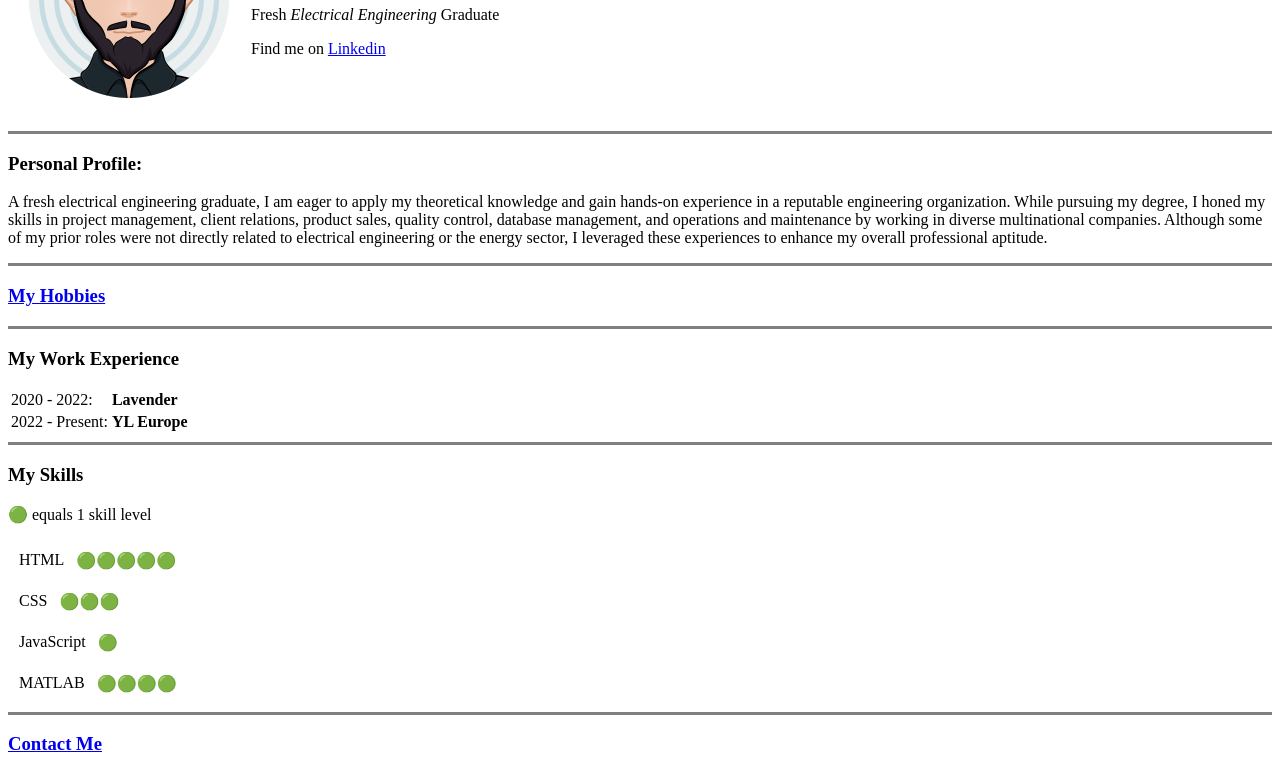
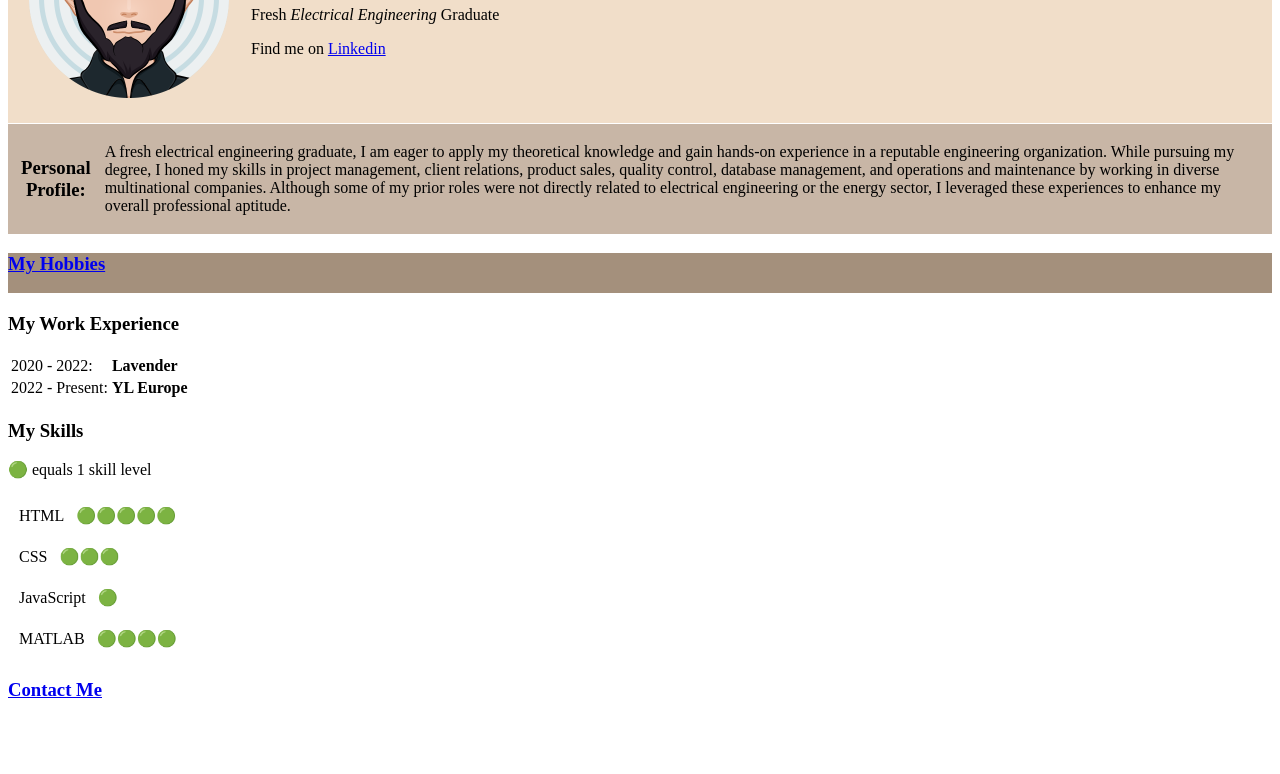
Before and after one commit to DaniaalWeb/cv, a plain HTML site: page index.html in a window 1280 px wide. Shown: the part 131-905 px from the top of the page. After the commit the page ends 851 px from the top, so only its background shows below. Drawn offline with Linux system fonts and the light colour scheme.

Commit message:
Update index.html
- Added CSS

```diff
--- a/index.html
+++ b/index.html
@@ -5,10 +5,26 @@
     <meta charset="UTF-8">
 
     <title>Dan's website🧐</title>
+    <style>
 
+
+hr {
+background-color: white;
+display: block;
+margin-top: 0;
+margin-bottom: 0;
+margin-left: auto;
+margin-right: auto;
+border-style: none;
+border-width: 1px;
+
+}
+    </style>
 </head>
 
 <body>
+
+    <header style="background-color: #F1DEC9";>
         <table cellspacing="20">
             <tr>
                 <td> <img src="images/Dan picture.png" alt="Dan profile picture" width="200px" height="200px"> </td>
@@ -22,20 +38,38 @@
 
             </tr>
         </table>
+        <hr size="3" noshade="">
+    </header>
+    <header style="background-color: #C8B6A6";>
+        <table>
+            <tr>
+                <th>
+                    <h3>Personal Profile:</h3>
+                </th>
+                <td>
+                    <p>A fresh electrical engineering graduate, I am eager to apply my theoretical knowledge and gain
+                        hands-on
+                        experience in a reputable engineering organization. While pursuing my degree, I honed my skills
+                        in project
+                        management, client relations, product sales, quality control, database management, and
+                        operations and
+                        maintenance by working in diverse multinational companies. Although some of my prior roles were
+                        not directly
+                        related to electrical engineering or the energy sector, I leveraged these experiences to enhance
+                        my overall
+                        professional aptitude.</p>
+                </td>
+            </tr>
+        </table>
 
+    </header>
+
+    <header style="background-color: #A4907C"; height:"40"px;>
+        <h3><a href="hobbies.html"> My Hobbies</a> </h3>
         <hr size="3" noshade>
-    <h3>Personal Profile:</h3>
+    </header>
 
-    <p>A fresh electrical engineering graduate, I am eager to apply my theoretical knowledge and gain hands-on
-        experience in a reputable engineering organization. While pursuing my degree, I honed my skills in project
-        management, client relations, product sales, quality control, database management, and operations and
-        maintenance by working in diverse multinational companies. Although some of my prior roles were not directly
-        related to electrical engineering or the energy sector, I leveraged these experiences to enhance my overall
-        professional aptitude.</p>
-    <hr size="3" noshade>
-    <h3><a href="hobbies.html"> My Hobbies</a> </h3>
-
-    <hr size="3" noshade>
+    <header>
         <h3>My Work Experience</h3>
         <table>
             <tr>
@@ -49,7 +83,9 @@
         </table>
 
         <hr size="3" noshade>
+    </header>
 
+    <header>
         <h3>My Skills</h3>
         <p>🟢 equals 1 skill level</p>
         <table cellspacing="10">
@@ -79,10 +115,11 @@
         </table>
 
         <hr size="3" noshade>
-
+    </header>
+    <header>
         <h3><a href="contactme.html">Contact Me</h3>
 
-
+    </header>
 
 </body>
 
```
Lines whose indentation alone changed are shown as unchanged.
